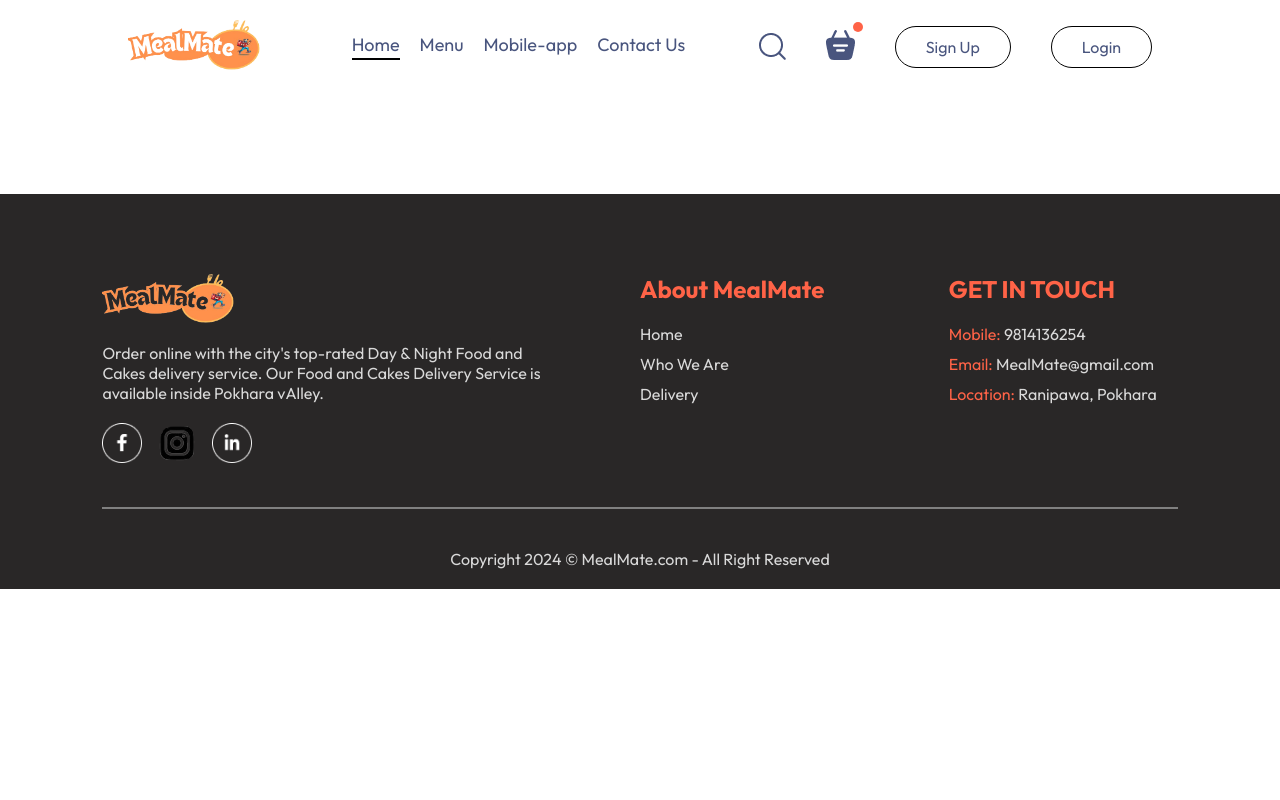
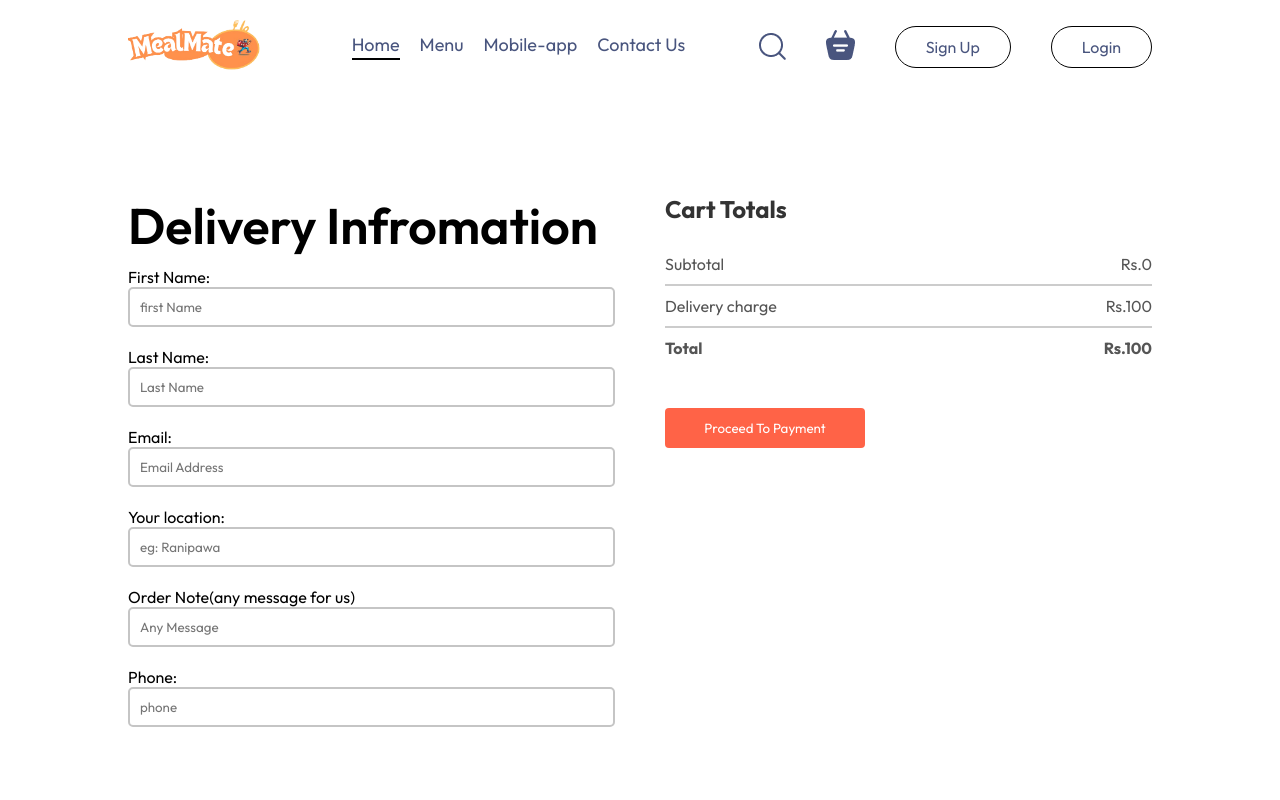
Before and after one commit to biswaslohani123/MealMate, a React (Vite) app in the folder Frontend/: page /order in a window 1280 px wide. Shown: the top 800 px of the page. Built offline with nearby package versions, Linux system fonts and the light colour scheme.

Commit message:
DeliveryChargesPage, PlaceOrdePages

```diff
--- a/Frontend/src/App.jsx
+++ b/Frontend/src/App.jsx
@@ -8,6 +8,7 @@ import LoginPopup from "./components/LoginPopup/LoginPopup";
 import SignUpPopup from "./components/SignUpPopup/SignUpPopup";
 import Footer from "./components/Footer/Footer";
 import AboutUs from "./pages/AboutUS/About";
+import DeliveryCharges from "./pages/Delivery Charges/DeliveryCharges";
 
 
 const App = () => {
@@ -30,6 +31,7 @@ const App = () => {
           <Route path="/Cart" element={<Cart />} />
           <Route path="/order" element={<PlaceOrder />} />
           <Route path="/about" element={<AboutUs/>} />
+          <Route path="/Delivery" element={<DeliveryCharges/>} />
 
 
         </Routes>
--- a/Frontend/src/components/ExploreMenu/ExploreMenu.jsx
+++ b/Frontend/src/components/ExploreMenu/ExploreMenu.jsx
@@ -6,7 +6,7 @@ const ExploreMenu = ({category, setCategory}) => {
   return (
     <div className='explore-menu' id="explore-menu">
         <h1>Explore Our menu</h1>
-        <p className='explore-menu-text'>Choose Your favourite food from our diverse menu.</p>
+        <p className='explore-menu-text'>Choose Your favourite food from our diverse menu, We have every kind of Food available. </p>
         <div className="explore-menu-list">
             {menu_list.map((item, index) => {
                 return (
--- a/Frontend/src/components/Footer/Footer.jsx
+++ b/Frontend/src/components/Footer/Footer.jsx
@@ -35,7 +35,9 @@ const Footer = () => {
             <li>
               <Link to="/about">Who We Are</Link>
             </li>
-            <li>Delivery</li>
+            <li>
+              <Link to='/Delivery'>Delivery Charges</Link>
+            </li>
 
           </ul>
         </div>
--- a/Frontend/src/components/Navbar/Navbar.jsx
+++ b/Frontend/src/components/Navbar/Navbar.jsx
@@ -1,10 +1,14 @@
-import React, { useState } from 'react'
+import React, { useContext, useState } from 'react'
 import './Navbar.css'
 import { assets } from '../../assets/assets'
 import { Link } from 'react-router-dom'
+import { StoreContext } from '../../context/StoreContext'
 
 
 const Navbar = ({setShowlogin, setIsSignUp}) => {
+
+    // for Cart signal
+    const {getTotalCartAmount} = useContext(StoreContext)
 
     // creating a state variable
 
@@ -23,7 +27,7 @@ const Navbar = ({setShowlogin, setIsSignUp}) => {
             <img src={assets.search_icon} alt="" />
             <div className="navbar-search-icon">
                 <Link to='/cart'><img src={assets.basket_icon} alt="" /></Link>
-                <div className="dot"></div>
+                <div className={getTotalCartAmount()===0?"":"dot"}></div>
             </div>
             <button onClick={() => setIsSignUp(true)}>Sign Up</button>
             <button onClick={() => setShowlogin(true)}>Login</button>
--- a/Frontend/src/context/StoreContext.jsx
+++ b/Frontend/src/context/StoreContext.jsx
@@ -1,42 +1,45 @@
 import { createContext, useEffect, useState } from "react";
 import { food_list } from "../assets/assets";
 
-export const StoreContext = createContext(null)
+export const StoreContext = createContext(null);
 
 const StoreContextProvider = (props) => {
-
   const [cartItems, setCartItems] = useState({});
   const addToCart = (itemId) => {
     if (!cartItems[itemId]) {
-            setCartItems((prev) => ({...prev, [itemId]:1}))
+      setCartItems((prev) => ({ ...prev, [itemId]: 1 }));
+    } else {
+      setCartItems((prev) => ({ ...prev, [itemId]: prev[itemId] + 1 }));
     }
-        else{
-            setCartItems((prev)=> ({...prev,[itemId]:prev[itemId]+1}))
+  };
+
+  const removeFromCart = (itemId) => {
+    setCartItems((prev) => ({ ...prev, [itemId]: prev[itemId] - 1 }));
+  };
+
+  const getTotalCartAmount = () => {
+    let totalAmount = 0;
+    for (const item in cartItems) {
+      if (cartItems[item]>0) {
+        let itemInfo = food_list.find((product) => product._id === item);
+        totalAmount += itemInfo.price * cartItems[item];
       }
     }
-
-    const removeFromCart = (itemId) => {
-        setCartItems((prev) => ({...prev,[itemId]:prev[itemId]-1}))
-    }
-
-    useEffect(() => {
-        console.log(cartItems);
-
-    },[cartItems])
-
+    return totalAmount;
+  };
 
   const contextValue = {
     food_list,
     cartItems,
     setCartItems,
     addToCart,
-        removeFromCart
-
-    }
-    return(
+    removeFromCart,
+    getTotalCartAmount
+  };
+  return (
     <StoreContext.Provider value={contextValue}>
       {props.children}
     </StoreContext.Provider>
-    )
-}
+  );
+};
 export default StoreContextProvider;
--- a/Frontend/src/pages/Cart/Cart.jsx
+++ b/Frontend/src/pages/Cart/Cart.jsx
@@ -1,10 +1,14 @@
 import React, { useContext } from "react";
 import "./Cart.css";
 import { StoreContext } from "../../context/StoreContext";
-import { assets } from "../../assets/assets";
+import { useNavigate } from "react-router-dom";
+
 
 const Cart = () => {
-  const { cartItems, food_list, removeFromCart } = useContext(StoreContext);
+  const { cartItems, food_list, removeFromCart, getTotalCartAmount } = useContext(StoreContext);
+
+  // navigation for place Order Page
+  const navigate = useNavigate();
   return (
     <div className="cart">
       <div className="cart-items">
@@ -42,20 +46,20 @@ const Cart = () => {
           <div>
             <div className="cart-total-details">
               <p>Subtotal</p>
-              <p>{0}</p>
+              <p>Rs.{getTotalCartAmount()}</p>
             </div>
             <hr />
             <div className="cart-total-details">
               <p>Delivery charge</p>
-              <p>{2}</p>
+              <p>Rs.{100}</p>
             </div>
             <hr />
             <div className="cart-total-details">
               <b>Total</b>
-              <b>{0}</b>
+              <b>Rs.{getTotalCartAmount()+100}</b>
             </div>
           </div>
-            <button>Proceed To CheckOut</button>
+            <button onClick={() => navigate('/order')}>Proceed To CheckOut</button>
         </div>
       </div>
     </div>
--- /dev/null
+++ b/Frontend/src/pages/Delivery Charges/DeliveryCharges.css
@@ -0,0 +1,30 @@
+.delivery {
+    text-align: center;
+    padding: 20px;
+    font-family: Arial, sans-serif;
+  }
+
+  .icon {
+    width: 500px;
+    height: auto;
+    margin-bottom: 15px;
+    margin-top: 10px;
+  }
+
+  h2 {
+    font-size: 24px;
+    color: #333;
+    margin-bottom: 10px;
+  }
+
+  hr {
+    margin: 10px auto;
+    width: 100%;
+    border: 1px solid #ccc;
+  }
+
+  .text {
+    font-size: 16px;
+    color: #555;
+    line-height: 1.5;
+  }
--- /dev/null
+++ b/Frontend/src/pages/Delivery Charges/DeliveryCharges.jsx
@@ -0,0 +1,23 @@
+import React from 'react'
+import './DeliveryCharges.css'
+import { assets } from '../../assets/assets'
+
+const DeliveryCharges = () => {
+  return (
+   <div className='delivery'>
+    <div className='content'>
+        <img src={assets.logo} alt="" className='icon' />
+    </div>
+    <div className="container-text">
+        <h2>Delivery Charges</h2>
+        <hr />
+        <p className='text'>
+            MealMate Fresh Orders:
+            We Take Delivery Charge of  Rs.100 inside Pokhara valley
+        </p>
+    </div>
+   </div>
+  )
+}
+
+export default DeliveryCharges
--- a/Frontend/src/pages/PlaceOrder/PlaceOrder.css
+++ b/Frontend/src/pages/PlaceOrder/PlaceOrder.css
@@ -0,0 +1,36 @@
+.place-order{
+    display: flex;
+    align-items: start;
+    justify-content: space-between;
+    gap: 50px;
+    margin-top: 100px;
+}
+.place-order-left{
+    width: 100%;
+    max-width: max(30%, 500px);
+}
+.place-order-left .title{
+    font-size: 50px;
+    font-weight: 600;
+    margin-bottom: 10px;
+
+
+}
+.place-order-left input{
+    margin-bottom: 20px;
+    width: 100%;
+    padding: 10px;
+    border: 2px solid #c5c5c5;
+    border-radius: 5px;
+    outline-color: tomato;
+}
+.para{
+    color: #c5c5c5;
+}
+.place-order-right{
+    width: 100%;
+    max-width: max(40%, 500px) ;
+}
+.place-order .cart-total button{
+    margin-top: 30px;
+}
--- a/Frontend/src/pages/PlaceOrder/PlaceOrder.jsx
+++ b/Frontend/src/pages/PlaceOrder/PlaceOrder.jsx
@@ -1,11 +1,55 @@
-import React from 'react'
+import React, { useContext } from 'react'
 import './PlaceOrder.css'
+import { StoreContext } from '../../context/StoreContext'
 
 const PlaceOrder = () => {
+  const {getTotalCartAmount} = useContext(StoreContext)
+
   return (
-    <div>
+    <form className='place-order'>
+      <div className="place-order-left">
+        <p className='title'>Delivery Infromation</p>
+        <div className='multi-fields'>
+          <p>First Name:</p>
+          <input type="text" placeholder='first Name' />
+          <p>Last Name:</p>
+          <input type="text" placeholder='Last Name'/>
+        </div>
+        <p>Email:</p>
+        <input type="email" placeholder='Email Address' />
+        <p>Your location:</p>
+        <input type="text" placeholder='eg: Ranipawa' />
+        <div className='multi-fields'>
+          <p>Order Note(any message for us)</p>
+            <input type="text" placeholder='Any Message'/>
+        </div>
+        <p>Phone:</p>
+      <input type="text" placeholder='phone' />
+      </div>
+      <div className="place-order-right">
+      <div className="cart-total">
+          <h2>Cart Totals</h2>
+          <div>
+            <div className="cart-total-details">
+              <p>Subtotal</p>
+              <p>Rs.{getTotalCartAmount()}</p>
+            </div>
+            <hr />
+            <div className="cart-total-details">
+              <p>Delivery charge</p>
+              <p>Rs.{100}</p>
+            </div>
+            <hr />
+            <div className="cart-total-details">
+              <b>Total</b>
+              <b>Rs.{getTotalCartAmount()+100}</b>
+            </div>
+          </div>
+            <button>Proceed To Payment</button>
+        </div>
 
-    </div>
+      </div>
+    </form>
   )
 }
 
```
Lines whose indentation alone changed are shown as unchanged.
